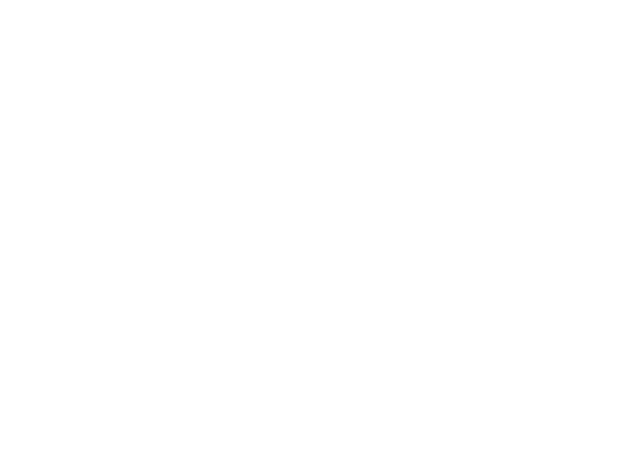
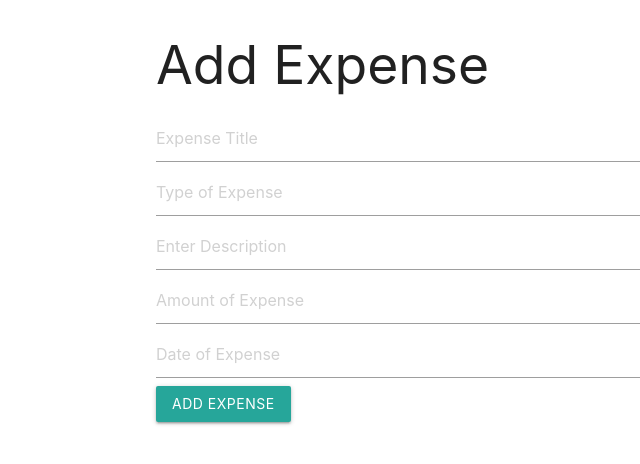
Before and after one commit to Exia01/Project-Expense, a React (Create React App) app in the folder client/: page /report in a window 1280 px wide. Shown: the top 464 px of the page, without its empty margins (36-676 px from the left). Built offline with nearby package versions, Linux system fonts and the light colour scheme.

Commit message:
added base form for submitting report data to Report Component, formData submitting to req.body successfully

```diff
--- a/client/src/App.js
+++ b/client/src/App.js
@@ -9,6 +9,7 @@ import Users from './components/auth/Users';
 import FileUpload from './components/FileUpload';
 import Dashboard from './components/Dashboard/Dashboard';
 import GeneratePlayground from './Generate/GeneratePlayground';
+import Report from './components/Report/Report';
 
 function App() {
   // BrowserRouter enables links
@@ -22,6 +23,7 @@ function App() {
             <Route exact path="/login" component={Login} />
             <Route exact path="/register" component={Register} />
             <Route exact path="/users" component={Users} />
+            <Route exact path="/report" component={Report} />
             <Route exact path="/read" component={Generate} />
             <Route exact path="/read/test" component={GeneratePlayground} />
           </Switch>
--- /dev/null
+++ b/client/src/components/Report/Report.js
@@ -0,0 +1,126 @@
+import React, { Fragment, useState, useEffect } from 'react';
+import axios from 'axios';
+
+
+const Report = () => {
+    const [report, setReport] = useState({});
+
+    const [formData, setFormData] = useState({
+      title: "",
+      type_of_expense: "",
+      description: "",
+      amount: "",
+      date_of_expense: "",
+    });
+
+    const { title, type_of_expense, description, amount, date_of_expense } = formData;
+
+    const onChange = (e) => {
+        setFormData({ ...formData, [e.target.name]: e.target.value });
+    };
+
+    const onSubmit = async (e) => {
+        e.preventDefault();
+
+        //-- TESTING --//
+        console.log("Submitting");
+        console.log(formData);
+
+        //-- create temp expense
+        // const user = {
+        //     email,
+        //     password,
+        // };
+
+        //-- Send to Server Route
+        // try {
+        //     //-- Create 'config' for sending headers
+        //     const config = {
+        //     headers: {
+        //         "Content-Type": "application/json",
+        //     },
+        //     };
+        //     //-- Stringify User Input
+        //     const body = JSON.stringify(user);
+        //     console.log("********");
+        //     console.log(body);
+
+        //     const res = await axios.post("/api/report/create", body, config);
+        //     //-- TESTING --//
+        //     console.log(res.data);
+        //     //-- Clear inputs
+        //     setFormData({
+        //       title:"",
+        //       type_of_expense:"",
+        //       description:"",
+        //       amount:"",
+        //       date_of_expense:"",
+        //     });
+
+        //     //-- Update toDashboard State
+        //     // setToDash(true);
+        // } catch (err) {
+        //     console.error(err.response.data);
+        //     // res.status(500).json(err);
+        // }
+    };
+
+    return (
+      <Fragment>
+        <h2>Add Expense</h2>
+        <form className="add_expense" onSubmit={(e) => onSubmit(e)}>
+          <div className="form-group">
+            <input
+              type="text"
+              placeholder="Expense Title"
+              name="title"
+              value={title}
+              onChange={(e) => onChange(e)}
+            />
+          </div>
+          <div className="form-group">
+            <input
+              type="text"
+              placeholder="Type of Expense"
+              name="type_of_expense"
+              value={type_of_expense}
+              onChange={(e) => onChange(e)}
+            />
+          </div>
+          <div className="form-group">
+            <input
+              type="text"
+              placeholder="Enter Description"
+              name="description"
+              value={description}
+              onChange={(e) => onChange(e)}
+            />
+          </div>
+          <div className="form-group">
+            <input
+              type="text"
+              placeholder="Amount of Expense"
+              name="amount"
+              value={amount}
+              onChange={(e) => onChange(e)}
+            />
+          </div>
+          <div className="form-group">
+            <input
+              type="text"
+              placeholder="Date of Expense"
+              name="date_of_expense"
+              value={date_of_expense}
+              onChange={(e) => onChange(e)}
+            />
+          </div>
+
+          <button type="submit" className="btn">
+            Add Expense
+          </button>
+        </form>
+      </Fragment>
+    );
+}
+
+export default Report;
```
Also changed, not shown: 1 other file (tests, documents, lock files or other folders).
